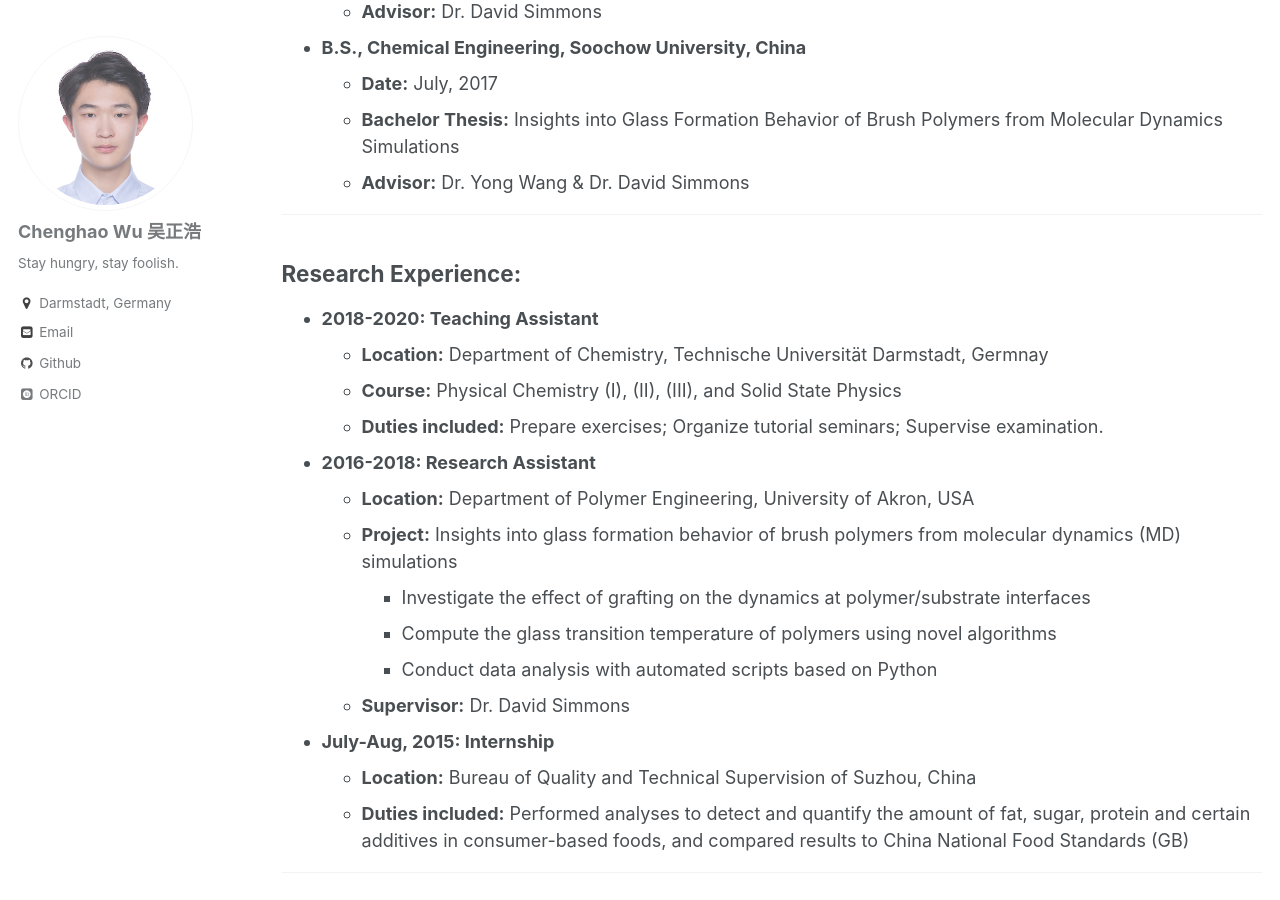
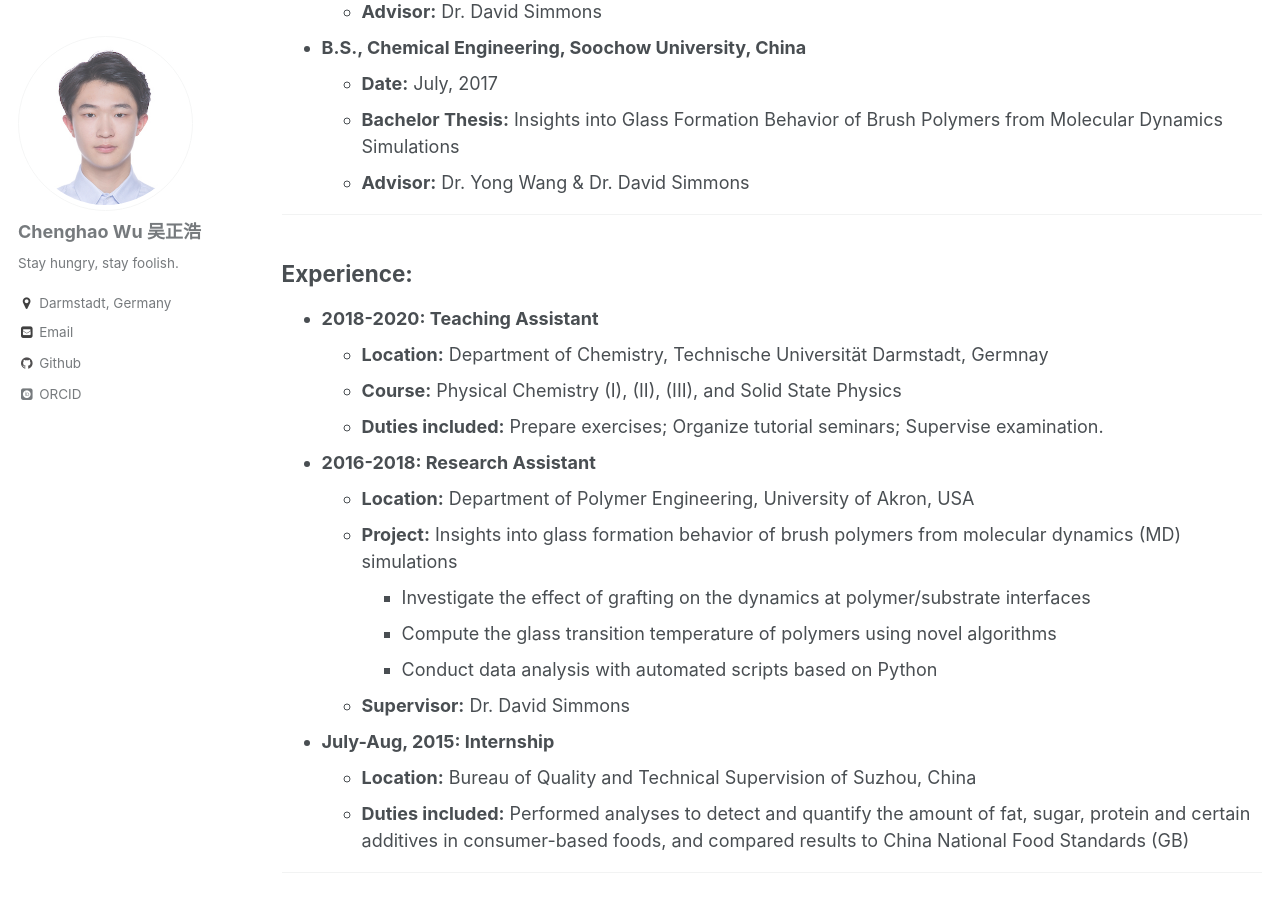
Before and after one commit to Chenghao-Wu/Chenghao-Wu.github.io, a Jekyll site: the page built from _pages/cv.md, in a window 1280 px wide and 900 px high, scrolled down 622 px. Built offline with Jekyll 4.4.1, drawn with Linux system fonts in a browser that asks for light colours; some web fonts are replaced; part of the change alters nothing that is shown.

Commit message:
update 17

```diff
--- a/_pages/cv.md
+++ b/_pages/cv.md
@@ -35,7 +35,7 @@ Education:
 
 ---
 
-Research Experience:
+Experience:
 ------
 * **2018-2020: Teaching Assistant**
   * **Location:** Department of Chemistry, Technische Universität Darmstadt, Germnay
@@ -69,8 +69,8 @@ Skills:
 
 Publications:
 ------
-* **Wu, Z**, Milano, G, and Müller‐Plathe, F. [Combination of Hybrid Particle-Field Molecular Dynamics and Slip-Springs for the Efficient Simulation of Coarse-Grained Polymer Models: Static and Dynamic Properties of Polystyrene Melts. J. Chem. Theory Comput. In publication.](https://pubs.acs.org/doi/10.1021/acs.jctc.0c00954)
-* **Wu, Z**, Kalogirou, A, De Nicola, A, Milano, G, Müller‐Plathe, F. [Atomistic hybrid particle‐field molecular dynamics combined with slip‐springs: Restoring entangled dynamics to simulations of polymer melts. J. Comput. Chem. 2021; 42: 6– 18.](https://onlinelibrary.wiley.com/doi/10.1002/jcc.26428)
+1. **Wu, Z**, Milano, G, and Müller‐Plathe, F. [Combination of Hybrid Particle-Field Molecular Dynamics and Slip-Springs for the Efficient Simulation of Coarse-Grained Polymer Models: Static and Dynamic Properties of Polystyrene Melts. J. Chem. Theory Comput. In publication.](https://pubs.acs.org/doi/10.1021/acs.jctc.0c00954)
+2. **Wu, Z**, Kalogirou, A, De Nicola, A, Milano, G, Müller‐Plathe, F. [Atomistic hybrid particle‐field molecular dynamics combined with slip‐springs: Restoring entangled dynamics to simulations of polymer melts. J. Comput. Chem. 2021; 42: 6– 18.](https://onlinelibrary.wiley.com/doi/10.1002/jcc.26428)
 
 
 ---
```
